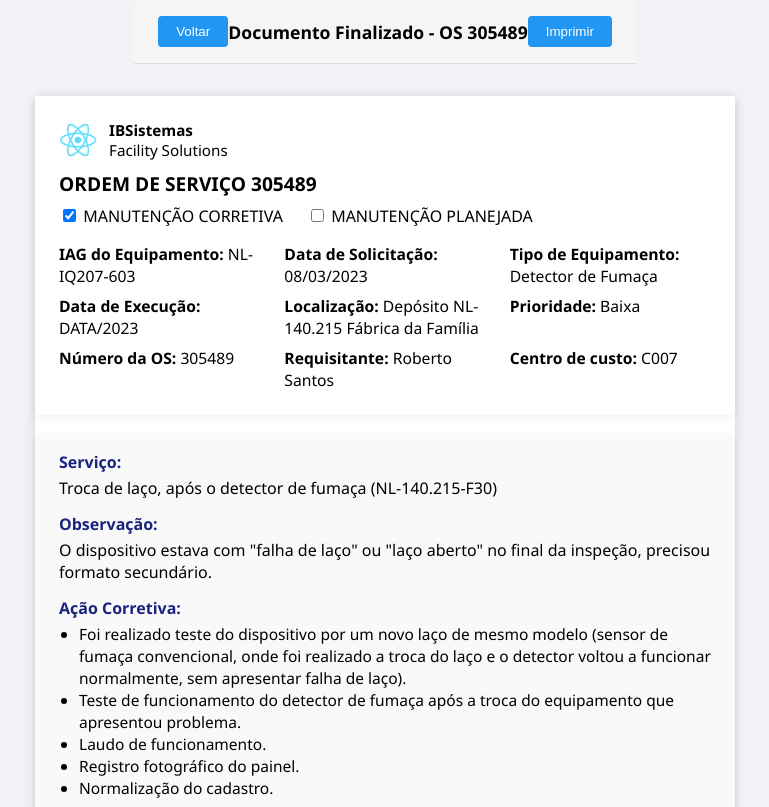
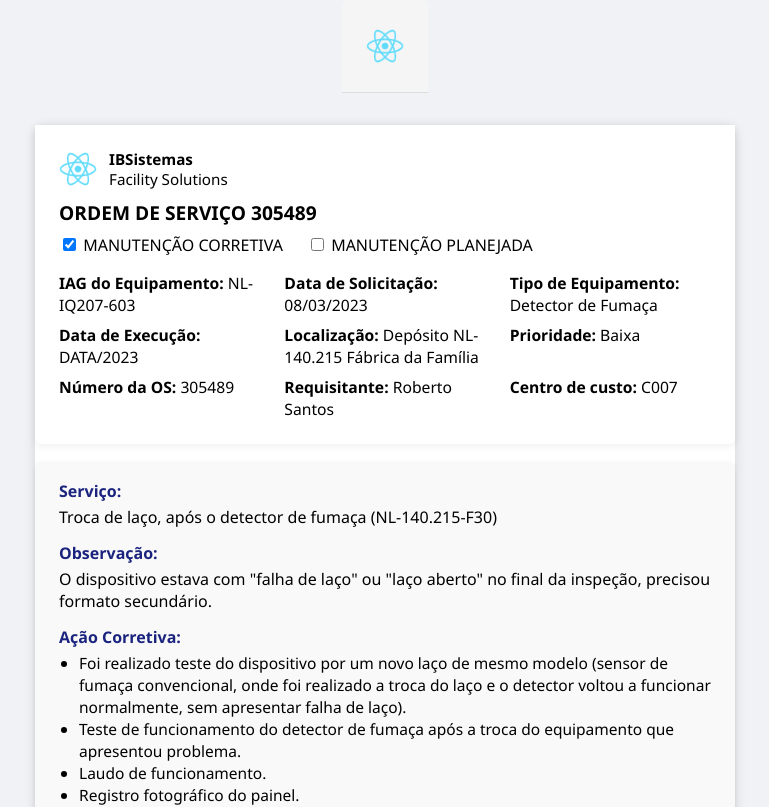
Before and after one commit to caiquemiranda/automation-reports-maintenance, a React (Create React App) app in the folder ordem-servico-corretiva/os-report-2.0/: page / in a window 1280 px wide. Shown: the top 807 px of the page, without its empty margins (255-1024 px from the left). Built offline with nearby package versions, Linux system fonts and the light colour scheme.

Commit message:
Atualiza o componente Header para incluir a logo e ajustar o layout, melhorando a apresentação visual e a usabilidade do cabeçalho.

```diff
--- a/ordem-servico-corretiva/os-report-2.0/src/components/Header/Header.css
+++ b/ordem-servico-corretiva/os-report-2.0/src/components/Header/Header.css
@@ -1,11 +1,20 @@
 .header {
     display: flex;
-    justify-content: space-between;
     align-items: center;
     background: #f5f5f5;
     padding: 16px 24px;
     border-radius: 6px 6px 0 0;
     border-bottom: 1px solid #ddd;
+    min-height: 60px;
+}
+
+.header-logo-only {
+    justify-content: flex-start;
+}
+
+.logo {
+    width: 38px;
+    height: 38px;
 }
 
 .title {
--- a/ordem-servico-corretiva/os-report-2.0/src/components/Header/Header.js
+++ b/ordem-servico-corretiva/os-report-2.0/src/components/Header/Header.js
@@ -2,10 +2,8 @@ import React from 'react';
 import './Header.css';
 
 const Header = () => (
-  <header className="header">
-    <button className="btn">Voltar</button>
-    <span className="title">Documento Finalizado - OS 305489</span>
-    <button className="btn">Imprimir</button>
+  <header className="header header-logo-only">
+    <img src="/logo192.png" alt="Logo IBSistemas" className="logo" />
   </header>
 );
 
```
